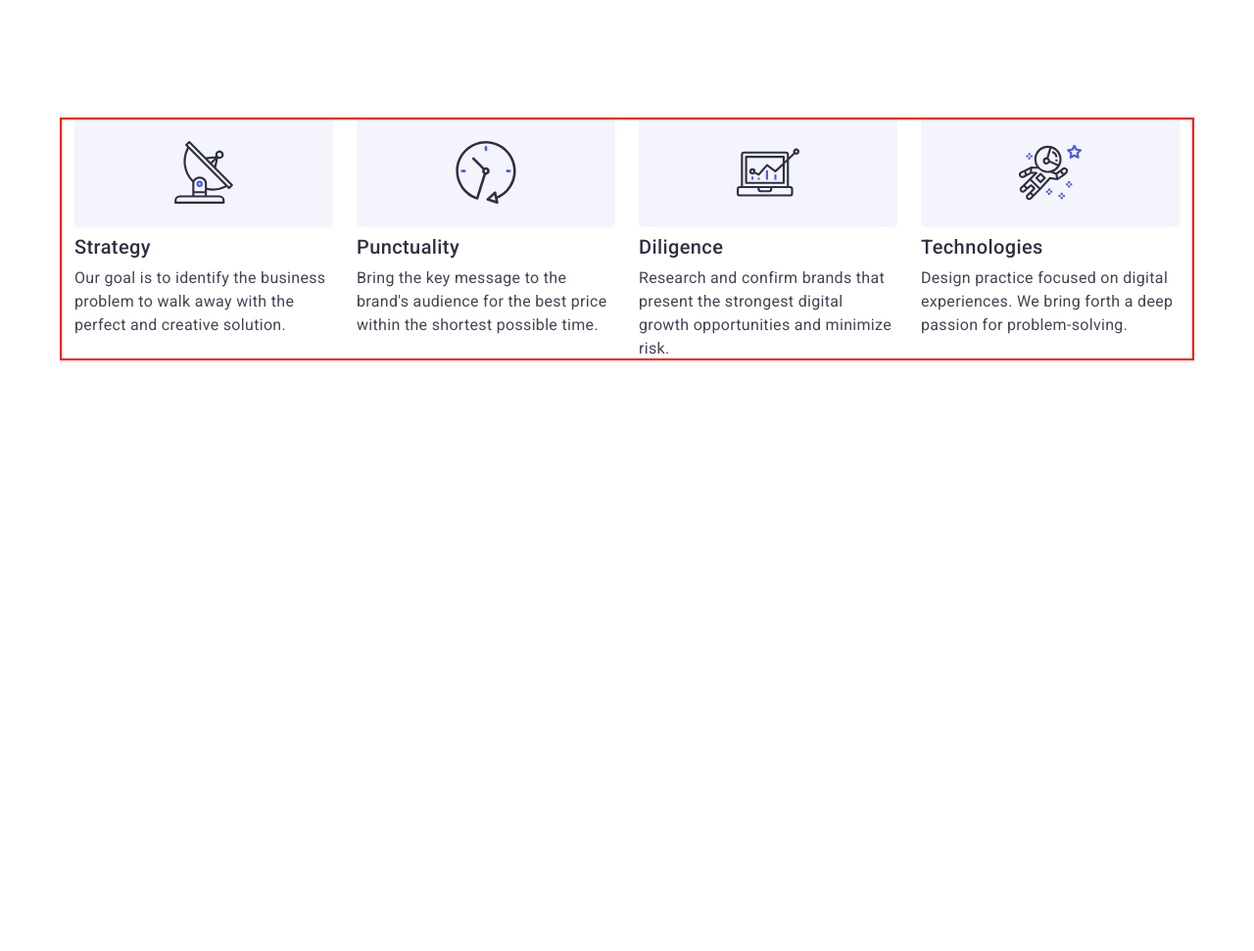
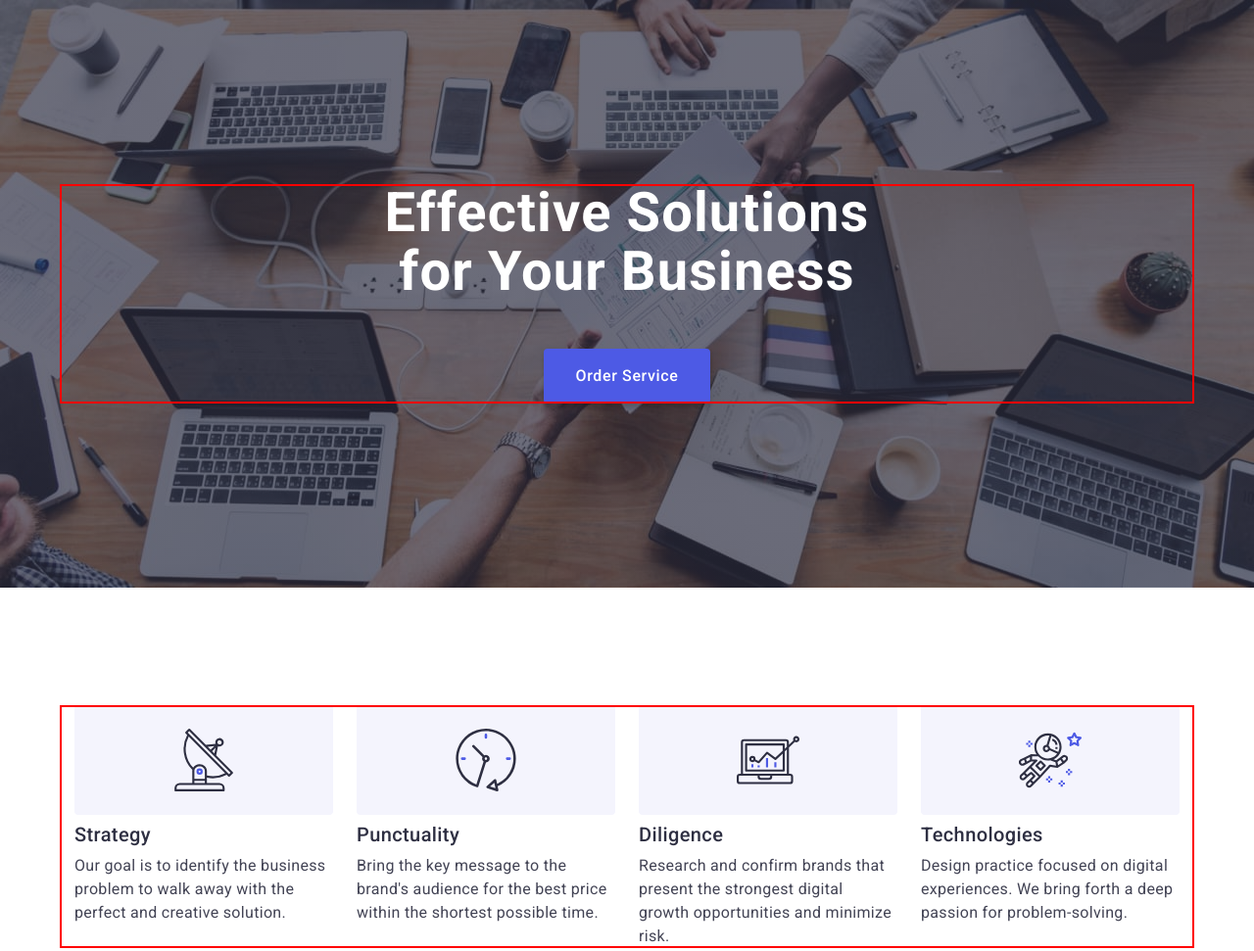
Before and after one commit to MarianaSko/goit-markup-hw-06, a plain HTML site: page index.html in a window 1280 px wide. Shown: the whole page at 98% size. Before the commit the page ends 800 px from the top, so only its background shows below. Drawn offline with nearby package versions, Linux system fonts and the light colour scheme.

Commit message:
hero adaptive

```diff
--- a/css/desktop.css
+++ b/css/desktop.css
@@ -5,6 +5,17 @@
   }
   .section {
     padding-bottom: 120px;
+  }
+  .item-description {
+    font-weight: 400;
+  }
+  /* HERO SECTION */
+  .hero-section {
+    padding: 188px 0;
+    max-width: 1440px;
+  }
+  .hero-title {
+    margin-bottom: 48px;
   }
   /* BENEFITS */
   .benefits-section {
@@ -32,7 +43,4 @@
     font-weight: 500;
     line-height: 1.2;
   }
-  .item-description {
-    font-weight: 400;
-  }
 }
--- a/css/mobile.css
+++ b/css/mobile.css
@@ -37,7 +37,55 @@
   letter-spacing: 0.02em;
   font-weight: 500;
 }
+.modal-btn {
+  background-color: var(--primary-brand);
+  color: var(--white-background);
+  font-size: 16px;
+  font-weight: 500;
+  line-height: 1.5;
+  letter-spacing: 0.04em;
+  border: none;
+  padding: 16px 32px;
+  border-radius: 4px;
+  min-width: 169px;
+  height: 56px;
+  box-shadow: 0px 4px 4px 0px rgba(0, 0, 0, 0.15);
+  transition: background-color 250ms cubic-bezier(0.4, 0, 0.2, 1);
+}
 
+.modal-btn:hover,
+.modal-btn:focus {
+  background-color: var(--pressed-state);
+}
+/* HERO SECTION */
+.hero-section {
+  background-color: var(--dark);
+  padding: 112px 0;
+  background-image: linear-gradient(
+      rgba(46, 47, 66, 0.7),
+      rgba(46, 47, 66, 0.7)
+    ),
+    url(../images/hero.jpg);
+  background-repeat: no-repeat;
+  background-size: cover;
+  background-position: center;
+  max-width: 1440px;
+  margin: 0 auto;
+}
+.hero-container {
+  display: flex;
+  flex-direction: column;
+  align-items: center;
+}
+.hero-title {
+  color: var(--white-background);
+  text-align: center;
+  font-size: 36px;
+  line-height: 1.11;
+  letter-spacing: 0.02em;
+  margin-bottom: 72px;
+  max-width: 320px;
+}
 /* BENEFITS */
 .benefits-section {
   padding-top: 96px;
--- a/css/styles.css
+++ b/css/styles.css
@@ -34,7 +34,7 @@ ol {
 img {
   display: block;
   max-width: 100%;
-  object-fit: cover;
+  height: auto;
 }
 
 button {
@@ -71,26 +71,6 @@ body {
 
 .logo-part-theme-light {
   color: var(--light);
-}
-.modal-btn {
-  background-color: var(--primary-brand);
-  color: var(--white-background);
-  font-size: 16px;
-  font-weight: 500;
-  line-height: 1.5;
-  letter-spacing: 0.04em;
-  border: none;
-  padding: 16px 32px;
-  border-radius: 4px;
-  min-width: 169px;
-  height: 56px;
-  box-shadow: 0px 4px 4px 0px rgba(0, 0, 0, 0.15);
-  transition: background-color 250ms cubic-bezier(0.4, 0, 0.2, 1);
-}
-
-.modal-btn:hover,
-.modal-btn:focus {
-  background-color: var(--pressed-state);
 }
 
 .item-description-theme-dark {
@@ -188,35 +168,6 @@ body {
 /* ======================/HEADER======================= */
 
 /* ======================HERO======================= */
-.hero-section {
-  background-color: var(--dark);
-  padding: 188px 0;
-  background-image: linear-gradient(
-      rgba(46, 47, 66, 0.7),
-      rgba(46, 47, 66, 0.7)
-    ),
-    url(../images/hero.jpg);
-  background-repeat: no-repeat;
-  background-size: cover;
-  background-position: center;
-  max-width: 1440px;
-  margin: 0 auto;
-}
-.hero-container {
-  display: flex;
-  flex-direction: column;
-  align-items: center;
-}
-
-.hero-title {
-  color: var(--white-background);
-  text-align: center;
-  font-size: 56px;
-  line-height: 1.07;
-  letter-spacing: 0.02em;
-  margin-bottom: 48px;
-  max-width: 496px;
-}
 
 /* ======================/HERO======================= */
 
--- a/css/tablet.css
+++ b/css/tablet.css
@@ -1,6 +1,13 @@
 @media screen and (min-width: 768px) {
   .container {
     max-width: 768px;
+  }
+  /* HERO SECTION */
+  .hero-title {
+    font-size: 56px;
+    line-height: 1.07;
+    margin-bottom: 36px;
+    max-width: 496px;
   }
   /* BENEFITS */
   .benefits-list {
--- a/index.html
+++ b/index.html
@@ -60,14 +60,14 @@
     </header> -->
     <main>
       <!-- HERO -->
-      <!-- <section class="hero-section">
+      <section class="hero-section">
         <div class="hero-container container">
           <h1 class="hero-title">Effective Solutions for Your Business</h1>
           <button class="modal-btn" type="button" data-modal-open>
             Order Service
           </button>
         </div>
-      </section> -->
+      </section>
       <!-- BENEFITS -->
       <section class="benefits-section section">
         <div class="container">
```
